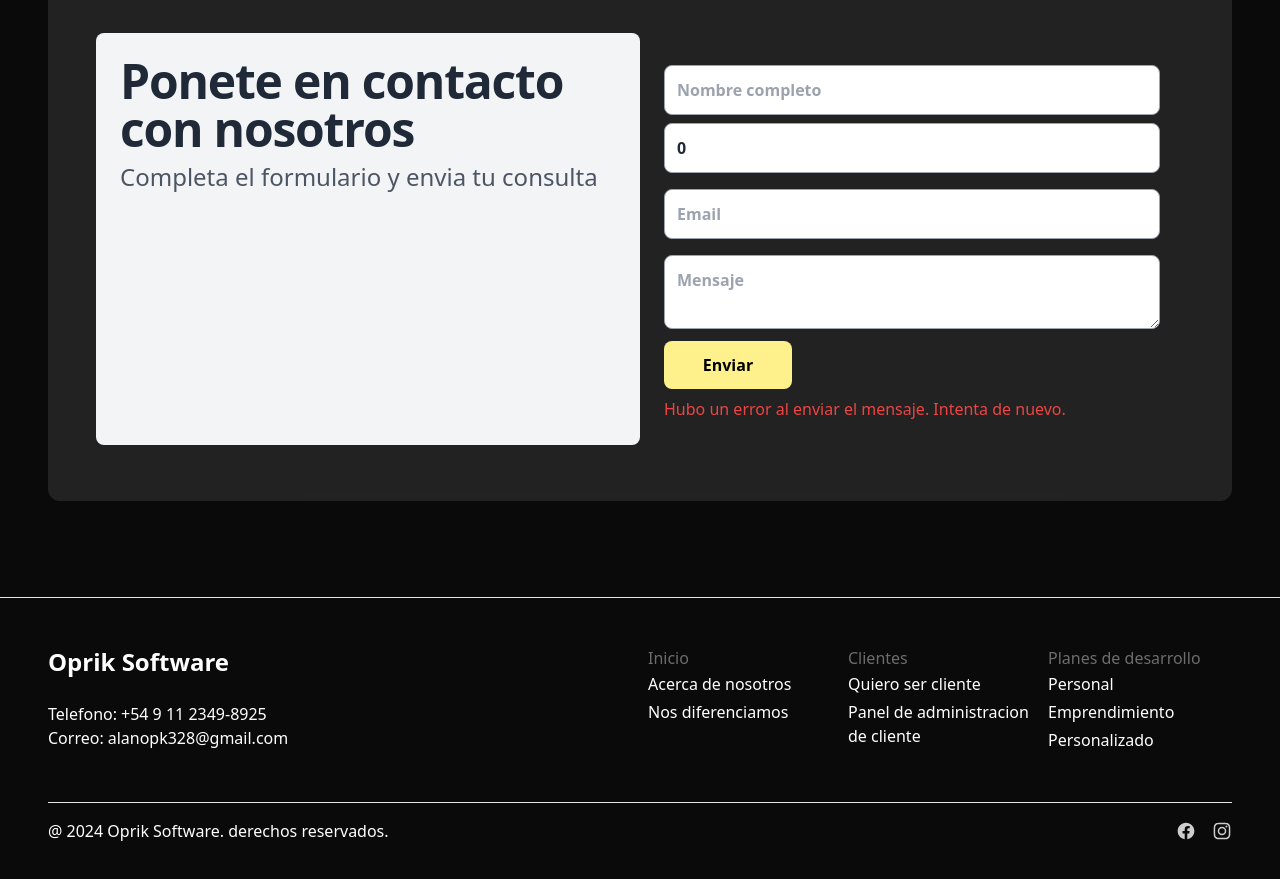
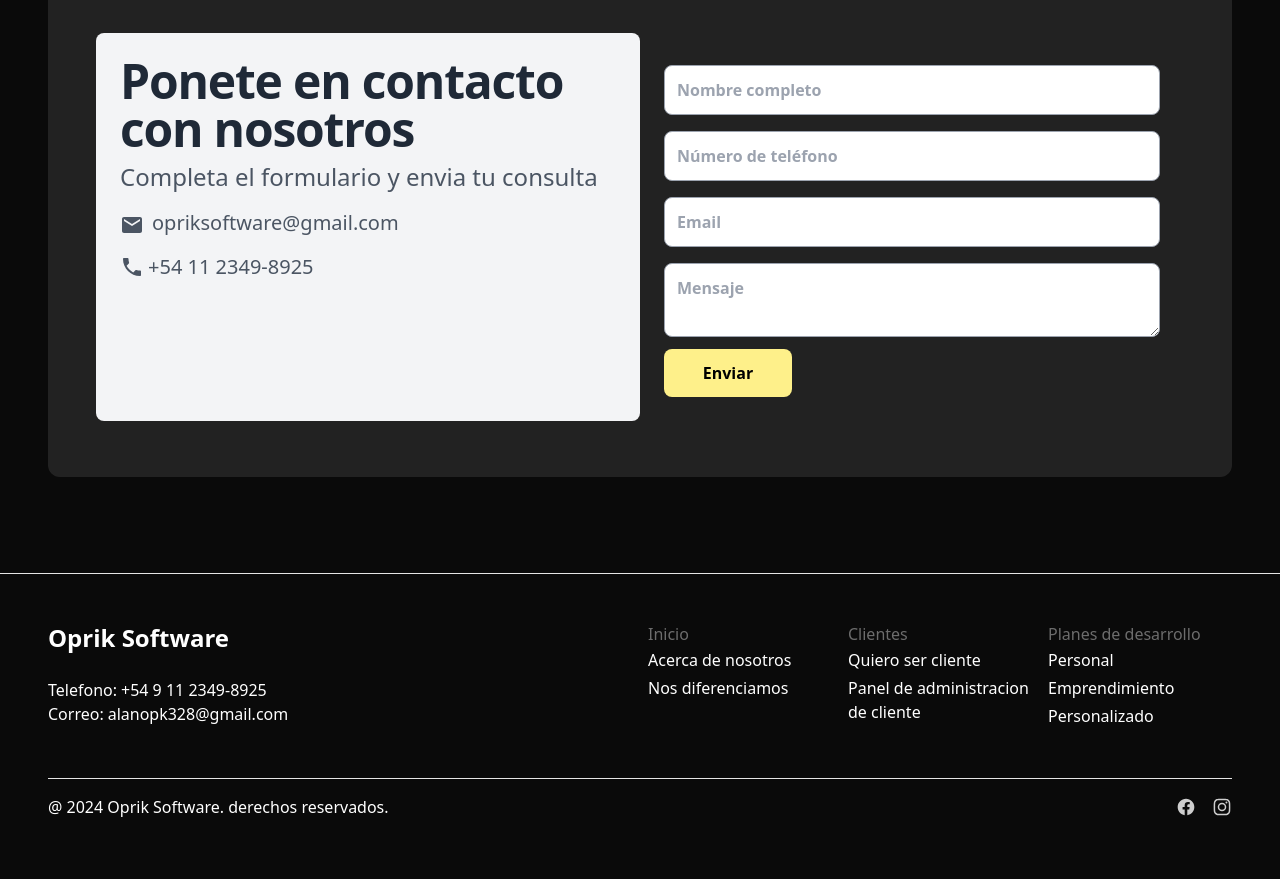
Before and after one commit to AlanOpresnik/oprik-sofware, a Next.js app: page / in a window 1280 px wide. Shown: the part 5800-6679 px from the top of the page. Built offline with nearby package versions, Linux system fonts and the light colour scheme; no server answers.

Commit message:
fix form contact state

```diff
--- a/src/presentation/Sections/Contact/ContactSection.tsx
+++ b/src/presentation/Sections/Contact/ContactSection.tsx
@@ -4,10 +4,11 @@ import React, { useState, useEffect } from 'react';
 import gsap from 'gsap';
 import ScrollTrigger from 'gsap/ScrollTrigger';
 import emailjs from '@emailjs/browser';
+import { Email, Phone } from '@mui/icons-material';
 
 interface FormData {
   user_name: string;
-  phone: number
+  phone: string;
   user_email: string;
   message: string;
 }
@@ -15,11 +16,12 @@ interface FormData {
 const ContactSection = () => {
   const [formData, setFormData] = useState<FormData>({
     user_name: '',
-    phone: 0,
+    phone: '',
     user_email: '',
     message: '',
   });
   const [isSent, setIsSent] = useState(false);
+  const [hasSubmitted, setHasSubmitted] = useState(false); // Nuevo estado
 
   useEffect(() => {
     gsap.registerPlugin(ScrollTrigger);
@@ -47,10 +49,12 @@ const ContactSection = () => {
 
   const handleSubmit = async (e: React.FormEvent) => {
     e.preventDefault();
+    setHasSubmitted(true); // Indicar que el usuario ha intentado enviar el formulario
 
     const { user_name, user_email, message, phone } = formData;
 
-    if( user_name === '' || user_email === '' || message === '' || phone.toLocaleString().length < 10) {
+    // Validar campos
+    if (user_name === '' || user_email === '' || message === '' || phone.toString().length < 10) {
       setIsSent(false);
       return;
     }
@@ -60,9 +64,8 @@ const ContactSection = () => {
       user_name,
       user_email,
       message,
-      phone
+      phone,
     };
-
 
     emailjs
       .send(
@@ -95,6 +98,12 @@ const ContactSection = () => {
               <p className="text-normal text-lg sm:text-2xl font-medium text-gray-600 dark:text-gray-400 mt-2">
                 Completa el formulario y envia tu consulta
               </p>
+              <p className="text-normal mt-4 flex items-end gap-2  sm:text-xl font-medium text-gray-600 dark:text-gray-400 ">
+                <Email /> opriksoftware@gmail.com
+              </p>
+              <p className="text-normal flex items-center gap-1 sm:text-xl font-medium text-gray-600 dark:text-gray-400 mt-4">
+                <Phone /> +54 11 2349-8925
+              </p>
             </div>
 
             <form onSubmit={handleSubmit} className="p-6 flex flex-col justify-center">
@@ -110,14 +119,14 @@ const ContactSection = () => {
                 />
               </div>
               <div className="flex flex-col">
-                <label htmlFor="phone" className="hidden">Nombre completo</label>
+                <label htmlFor="phone" className="hidden">Número de teléfono</label>
                 <input
                   type="number"
                   name="phone"
                   value={formData.phone}
-                  placeholder="Numero de telefono"
+                  placeholder="Número de teléfono"
                   onChange={handleChange}
-                  className="w-full mt-2 py-3 px-3 rounded-lg bg-white dark:bg-gray-800 border border-gray-400 dark:border-gray-700 text-gray-800 font-semibold focus:border-indigo-500 focus:outline-none"
+                  className="w-full mt-4 py-3 px-3 rounded-lg bg-white dark:bg-gray-800 border border-gray-400 dark:border-gray-700 text-gray-800 font-semibold focus:border-indigo-500 focus:outline-none"
                 />
               </div>
               <div className="flex flex-col mt-2">
@@ -148,8 +157,8 @@ const ContactSection = () => {
                 Enviar
               </button>
 
-              {isSent && <div className="text-green-500 mt-2">¡Mensaje enviado correctamente!</div>}
-              {!isSent && <div className="text-red-500 mt-2">Hubo un error al enviar el mensaje. Intenta de nuevo.</div>}
+              {hasSubmitted && isSent && <div className="text-green-500 mt-2">¡Mensaje enviado correctamente!</div>}
+              {hasSubmitted && !isSent && <div className="text-red-500 mt-2">Hubo un error al enviar el mensaje. Intenta de nuevo.</div>}
             </form>
           </div>
         </div>
```
